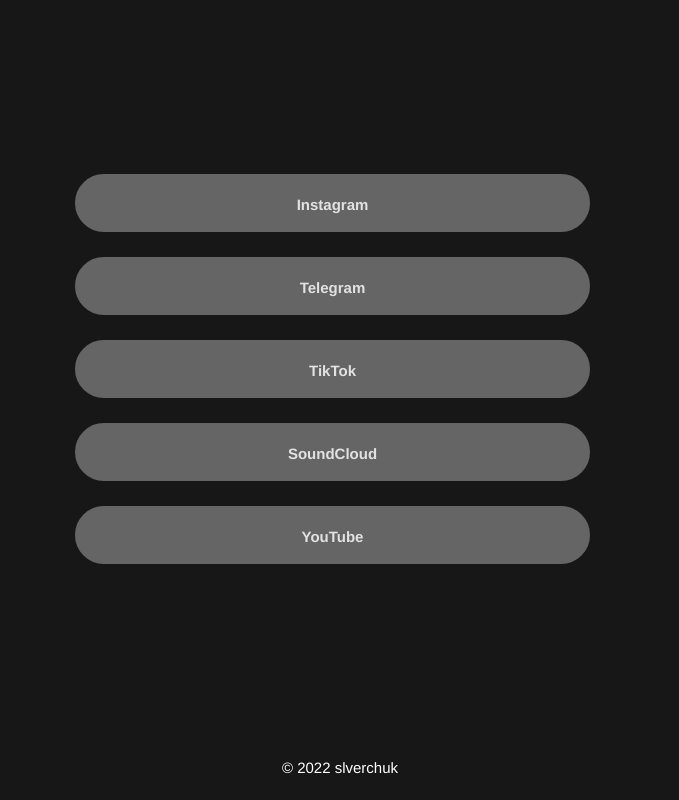
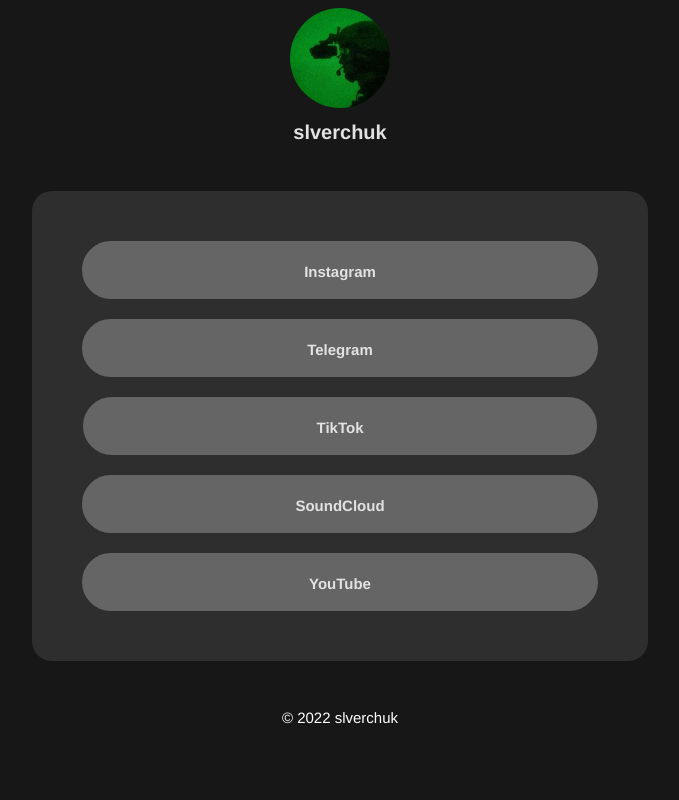
Before and after one commit to web-test0/web, a PHP site: page / in a window 1280 px wide. Shown: the whole page, without its empty margins (300-979 px from the left). Run offline with PHP 8.4, Linux system fonts and the light colour scheme.

Commit message:
Add files via upload

```diff
--- a/css/style.css
+++ b/css/style.css
@@ -23,7 +23,7 @@ body{
     flex-flow: row wrap;
     justify-content: center;
     align-items: center;
-    min-height: 92vh;
+    min-height: 67vh;
     text-align:center;
 }
 * {
@@ -37,7 +37,6 @@ ul li{
 ul li a{
     display: inline-block;
     box-sizing: border-box;
-    margin: 0 15px 15px 0;
     outline: none;
     border: 2px solid #656565;
     border-radius: 50px;
@@ -52,7 +51,7 @@ ul li a{
     appearance: none;
     vertical-align: top;
     text-decoration: none;
-    transition: .2s
+    transition: .2s;
 }
 ul li a:hover{
     background-color: rgb(23, 23, 23);
@@ -63,7 +62,10 @@ ul {
     position: relative;
     display: flex;
     flex-direction: column;
-    gap: 10px;
+    gap: 20px;
+    padding: 50px;
+    border-radius: 20px;
+    background-color: #2e2e2e;
 }
 footer {
     display: flex;
@@ -73,3 +75,24 @@ footer {
 p{
     position: absolute;
 }
+.photo {
+    width: 100px;
+    height: 100px;
+    margin: 0 auto;
+    overflow: hidden;
+}
+
+.personPhoto {
+    border-radius: 50%;
+    width: 100%;
+    max-width: 100%;
+    height: 100%;
+    margin: 0 auto;
+}
+.name1{
+    text-align:center;
+}
+.name{
+    font-size: 20px;
+    color: #e2e2e2;
+}
--- a/index.html
+++ b/index.html
@@ -6,10 +6,16 @@
     <link rel="stylesheet" href="css/style.css">
 </head>
 <body>
+    <div class="photo">
+        <img class="personPhoto" alt="" src="img/photoprofile.jpg">
+    </div>
+    <div class="name1">
+        <h1 class="name">slverchuk</h1>
+    </div>
     <div class="container">
         <ul>
             <li><a href="https://instagram.com/slverchuk2.0" class="inst" target="_blank">Instagram</a></li>
-            <li><a href="https://" class="tg" target="_blank">Telegram</a></li>
+            <li><a href="https://t.me/im_slverchuk" class="tg" target="_blank">Telegram</a></li>
             <li><a href="https://tiktok.com/@slverchuk" class="tt" target="_blank">TikTok</a></li>
             <li><a href="https://soundcloud.com/slverchuk" class="sc" target="_blank">SoundCloud</a></li>
             <li><a href="https://www.youtube.com/channel/UCt_UXApPmoKAJQL2WAD-vTQ/featured" class="yt" target="_blank">YouTube</a></li>
```
Also changed, not shown: img/photoprofile.jpg (added).
